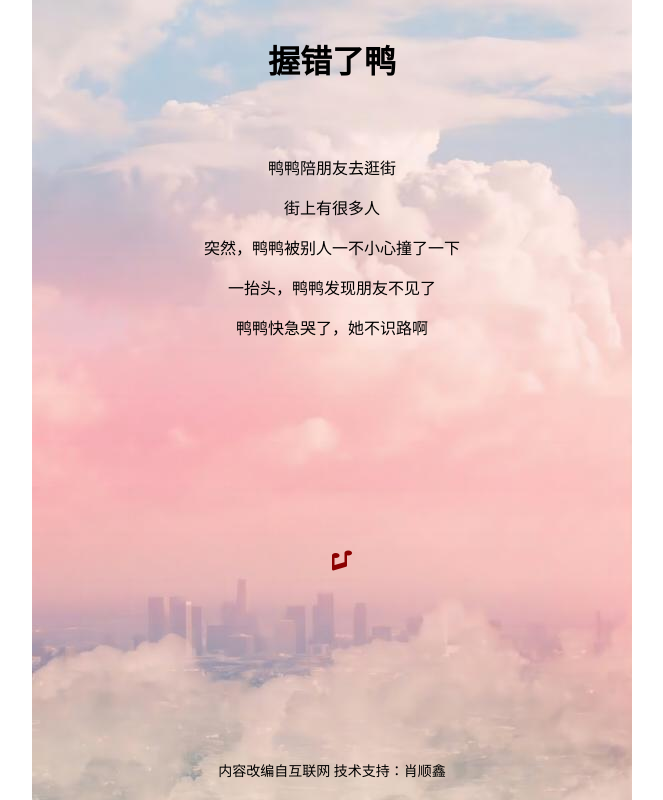
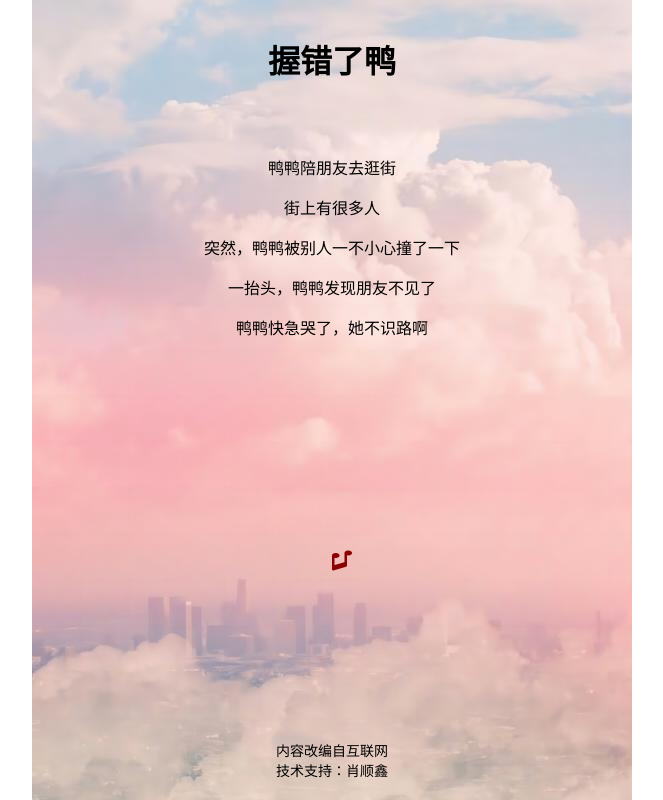
Before and after one commit to luckyfebruary/luckydog, a plain HTML site: page index.html in a window 1280 px wide. Shown: the whole page, without its empty margins (308-971 px from the left). Drawn offline with Linux system fonts and the light colour scheme.

Commit message:
index.html

```diff
--- a/index.html
+++ b/index.html
@@ -117,8 +117,8 @@
 <i class="fas fa-music music-icon" id="musicIcon"></i> <!-- 添加音乐图标 -->
 
 <div class="support-info">
-内容改编自互联网
-	技术支持：肖顺鑫
+内容改编自互联网<br/>
+技术支持：肖顺鑫
 </div>
 
 <script>
```
